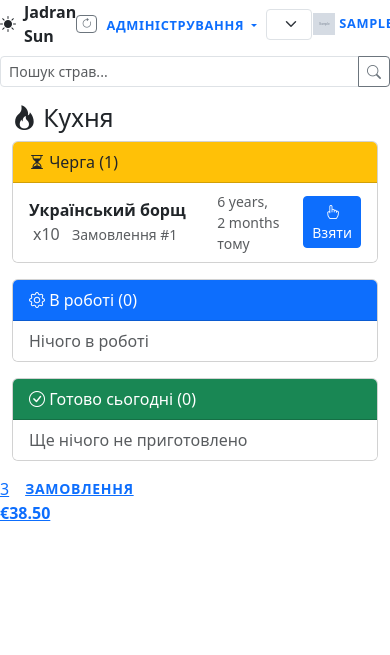
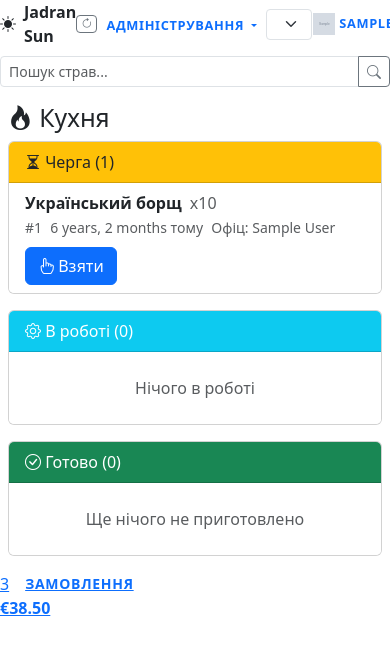
Before and after one commit to KonstZiv/ukrainiada-fest-menu, a Django app: page /kitchen/ in a window 390 px wide; the page is wider, and only the part inside the window is pictured. Shown: the top 655 px of that part. Run offline with Django 5.2, Linux system fonts and the light colour scheme; a user stored in the database is signed in; data comes from the database, SQL or seed files in the repository; tables that the repository leaves empty hold one stand-in row (values such as "Sample post"); grey boxes marked "Sample" are stand-in pictures; parts of the project's set-up code (start-up, migrations or seed data) failed here and were passed over.

Commit message:
feat: responsive layouts and touch-friendly UI (sprint-7 tasks 7.1+7.2)
Three breakpoints: smartphone (<md), tablet (md-lg), desktop (>=lg).

Kitchen dashboard: CSS Grid kanban — 1/2/3 columns by breakpoint.
Touch targets: 48px for actions, 56px for kitchen (dirty hands).
Colored left borders by ticket status, escalation pulse animation.

Waiter dashboard: table view on desktop, card view on mobile/tablet.
Action buttons use btn-action class for touch-friendly sizing.

Visitor dish list + search: responsive grid (1/2/3 columns).

All responsive via CSS only — no separate templates per device.

Co-Authored-By: Claude Opus 4.6 (1M context) <noreply@anthropic.com>

```diff
--- a/templates/kitchen/dashboard.html
+++ b/templates/kitchen/dashboard.html
@@ -3,13 +3,13 @@
 {% block title %}Jadran Sun — Кухня{% endblock %}
 
 {% block content %}
-<div class="container mt-3">
+<div class="container-fluid mt-3 px-2 px-md-3">
   <h2><i class="bi bi-fire"></i> Кухня</h2>
 
   {% if escalated %}
-    <div class="card border-danger mb-3">
+    <div class="card border-danger mb-3 ticket-card-escalated">
       <div class="card-header bg-danger text-white">
-        <i class="bi bi-exclamation-triangle"></i> Ескальовані
+        <i class="bi bi-exclamation-triangle"></i> Ескальовані ({{ escalated|length }})
       </div>
       <ul class="list-group list-group-flush">
         {% for ticket in escalated %}
@@ -26,92 +26,110 @@
     </div>
   {% endif %}
 
-  <div class="card mb-3">
+  {# Kanban: 1 col mobile, 2 cols tablet, 3 cols desktop #}
+  <div class="kitchen-kanban">
+
+    {# --- Черга (Pending) --- #}
+    <div class="kanban-col">
+      <div class="card mb-3 h-100">
         <div class="card-header bg-warning text-dark">
           <i class="bi bi-hourglass-split"></i> Черга (<span id="pending-count">{{ pending|length }}</span>)
         </div>
         <ul class="list-group list-group-flush">
           {% for ticket in pending %}
-        <li class="list-group-item d-flex justify-content-between align-items-center">
+            <li class="list-group-item ticket-card-pending">
+              <div class="d-flex justify-content-between align-items-start">
                 <div>
                   <strong>{{ ticket.order_item.dish.title }}</strong>
                   <span class="text-muted ms-1">x{{ ticket.order_item.quantity }}</span>
-            <small class="text-muted ms-2">Замовлення #{{ ticket.order_item.order.id }}</small>
+                  <br>
+                  <small class="text-muted">#{{ ticket.order_item.order.id }}</small>
+                  <small class="text-muted detail-md ms-1">{{ ticket.created_at|timesince }} тому</small>
+                  <small class="text-muted detail-lg ms-1">Офіц: {{ ticket.order_item.order.waiter.get_full_name|default:"—" }}</small>
                 </div>
-          <div class="d-flex align-items-center gap-2">
-            <small class="text-muted">{{ ticket.created_at|timesince }} тому</small>
-            <form method="post" action="{% url 'kitchen:ticket_take' ticket.id %}">
+              </div>
+              <form method="post" action="{% url 'kitchen:ticket_take' ticket.id %}" class="mt-2">
                 {% csrf_token %}
-              <button type="submit" class="btn btn-sm btn-primary">
+                <button type="submit" class="btn btn-primary btn-action btn-kitchen-action">
                   <i class="bi bi-hand-index"></i> Взяти
                 </button>
               </form>
-          </div>
             </li>
           {% empty %}
-        <li class="list-group-item text-muted">Черга порожня</li>
+            <li class="list-group-item text-muted text-center py-4">Черга порожня</li>
           {% endfor %}
         </ul>
       </div>
+    </div>
 
-  <div class="card mb-3">
-    <div class="card-header bg-primary text-white">
+    {# --- В роботі (Taken) --- #}
+    <div class="kanban-col">
+      <div class="card mb-3 h-100">
+        <div class="card-header bg-info text-white">
           <i class="bi bi-gear"></i> В роботі ({{ my_taken|length }})
         </div>
         <ul class="list-group list-group-flush">
           {% for ticket in my_taken %}
-        <li class="list-group-item d-flex justify-content-between align-items-center">
+            <li class="list-group-item ticket-card-taken">
               <div>
                 <strong>{{ ticket.order_item.dish.title }}</strong>
                 <span class="text-muted ms-1">x{{ ticket.order_item.quantity }}</span>
+                <br>
+                <small class="text-muted">{{ ticket.taken_at|timesince }} тому</small>
               </div>
-          <div class="d-flex align-items-center gap-2">
-            <small class="text-muted">{{ ticket.taken_at|timesince }} тому</small>
-            <form method="post" action="{% url 'kitchen:ticket_done' ticket.id %}">
+              <form method="post" action="{% url 'kitchen:ticket_done' ticket.id %}" class="mt-2">
                 {% csrf_token %}
-              <button type="submit" class="btn btn-sm btn-success">
+                <button type="submit" class="btn btn-success btn-action btn-kitchen-action">
                   <i class="bi bi-check-lg"></i> Готово
                 </button>
               </form>
-          </div>
             </li>
           {% empty %}
-        <li class="list-group-item text-muted">Нічого в роботі</li>
+            <li class="list-group-item text-muted text-center py-4">Нічого в роботі</li>
           {% endfor %}
         </ul>
       </div>
+    </div>
 
-  <div class="card mb-3">
+    {# --- Готово сьогодні (Done) --- #}
+    <div class="kanban-col">
+      <div class="card mb-3 h-100">
         <div class="card-header bg-success text-white">
-      <i class="bi bi-check-circle"></i> Готово сьогодні ({{ my_done|length }})
+          <i class="bi bi-check-circle"></i> Готово ({{ my_done|length }})
         </div>
         <ul class="list-group list-group-flush">
           {% for ticket in my_done %}
-        <li class="list-group-item d-flex justify-content-between align-items-center">
+            <li class="list-group-item ticket-card-done">
+              <div class="d-flex justify-content-between align-items-start">
                 <div>
                   <strong>{{ ticket.order_item.dish.title }}</strong>
                   <span class="text-muted ms-1">x{{ ticket.order_item.quantity }}</span>
-            <small class="text-muted ms-2">{{ ticket.order_item.order.waiter.get_full_name|default:ticket.order_item.order.waiter.email }}</small>
+                  <br>
+                  <small class="text-muted">{{ ticket.done_at|time:"H:i" }}</small>
+                  <small class="text-muted detail-md ms-1">{{ ticket.order_item.order.waiter.get_full_name|default:ticket.order_item.order.waiter.email }}</small>
                 </div>
-          <div class="d-flex align-items-center gap-2">
-            <small class="text-muted">{{ ticket.done_at|time:"H:i" }}</small>
+                <div class="d-flex gap-1 gap-touch">
                   <a href="{% url 'kitchen:handoff_qr' ticket.id %}"
-               class="btn btn-sm btn-outline-primary">
-              <i class="bi bi-qr-code"></i> QR
+                     class="btn btn-sm btn-outline-primary btn-action">
+                    <i class="bi bi-qr-code"></i> <span class="d-none d-md-inline">QR</span>
                   </a>
                   <form method="post" action="{% url 'kitchen:manual_handoff' ticket.id %}"
                         class="d-inline">
                     {% csrf_token %}
-              <button type="submit" class="btn btn-sm btn-outline-secondary">
-                <i class="bi bi-hand-index"></i> Вручну
+                    <button type="submit" class="btn btn-sm btn-outline-secondary btn-action">
+                      <i class="bi bi-hand-index"></i> <span class="d-none d-md-inline">Вручну</span>
                     </button>
                   </form>
                 </div>
+              </div>
             </li>
           {% empty %}
-        <li class="list-group-item text-muted">Ще нічого не приготовлено</li>
+            <li class="list-group-item text-muted text-center py-4">Ще нічого не приготовлено</li>
           {% endfor %}
         </ul>
       </div>
     </div>
+
+  </div>
+</div>
 {% endblock %}
--- a/templates/menu/search_results.html
+++ b/templates/menu/search_results.html
@@ -55,8 +55,11 @@
 
   {# --- Список результатів --- #}
   {% if query %}
+    <div class="row g-2 g-md-3">
     {% for dish in dishes %}
-      {% include "components/_dish_card.html" with dish=dish query=query %}
+      <div class="col-12 col-md-6 col-lg-4">
+        {% include "components/_dish_card.html" with dish=dish query=query %}
+      </div>
     {% empty %}
       <div class="text-center text-muted py-5">
         <i class="bi bi-search" style="font-size: 2rem;"></i>
@@ -64,6 +67,7 @@
         <p class="small">Спробуйте інший запит або перевірте правопис.</p>
       </div>
     {% endfor %}
+    </div>
   {% else %}
     <div class="text-center text-muted py-5">
       <i class="bi bi-search" style="font-size: 2rem;"></i>
```
Also changed, not shown: plan/sprint-7/SPRINT.md (+39 -22 lines), templates/menu/dish_list.html (+7 -6 lines), templates/orders/waiter_dashboard.html (+89 -37 lines), 1 other file. Lines whose indentation alone changed are shown as unchanged.
